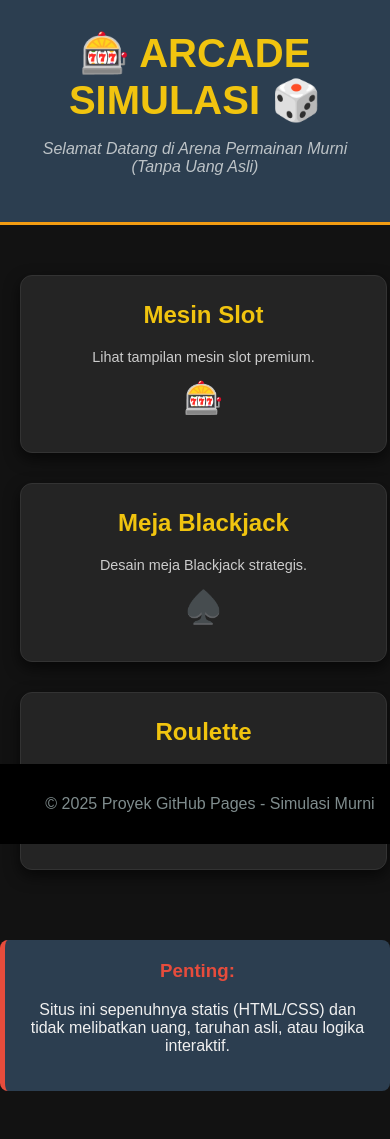
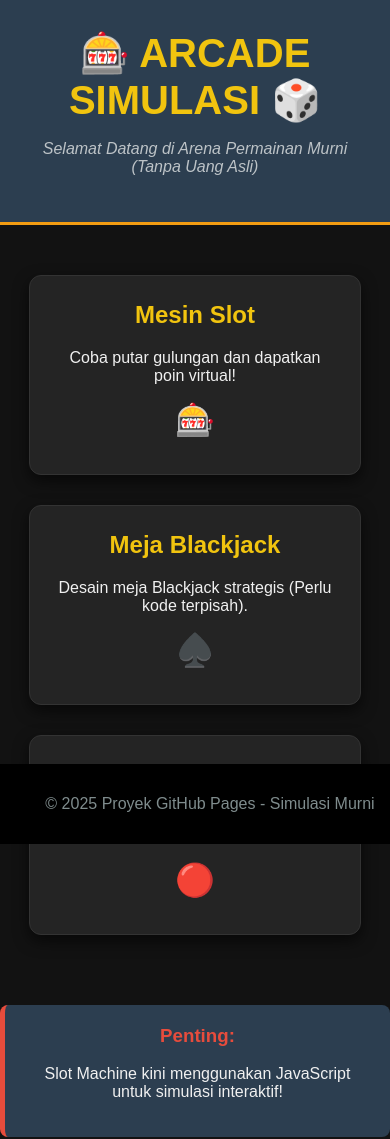
Before and after one commit to VivJ-cosr/99pP, a plain HTML site: page index.html in a window 390 px wide. Drawn offline with Linux system fonts and the light colour scheme.

Commit message:
Update index.html

```diff
--- a/index.html
+++ b/index.html
@@ -8,21 +8,21 @@
     <style>
         body {
             font-family: 'Arial', sans-serif;
-            background-color: #121212; /* Latar belakang sangat gelap */
-            color: #f0f0f0; /* Teks terang */
+            background-color: #121212;
+            color: #f0f0f0;
             margin: 0;
-            padding-bottom: 50px; /* Ruang untuk footer */
+            padding-bottom: 50px;
             text-align: center;
         }
 
         header {
-            background-color: #2c3e50; /* Aksen gelap kebiruan */
+            background-color: #2c3e50;
             padding: 30px 20px;
-            border-bottom: 3px solid #f39c12; /* Garis bawah emas */
+            border-bottom: 3px solid #f39c12;
         }
 
         h1 {
-            color: #f1c40f; /* Warna emas/kuning cerah */
+            color: #f1c40f;
             font-size: 2.5em;
             margin: 0;
         }
@@ -32,7 +32,6 @@
             font-style: italic;
         }
 
-        /* Bagian Daftar Permainan */
         .game-list {
             display: flex;
             justify-content: center;
@@ -42,7 +41,6 @@
         }
 
         .game-card {
-            /* Desain dasar kartu link permainan */
             background-color: #242424;
             padding: 25px;
             border-radius: 12px;
@@ -56,7 +54,7 @@
 
         .game-card:hover {
             background-color: #363636;
-            transform: scale(1.05); /* Efek zoom ringan */
+            transform: scale(1.05);
             border-color: #f1c40f;
         }
 
@@ -66,24 +64,18 @@
             font-size: 1.5em;
         }
 
-        .game-card p {
-            color: #ccc;
-            font-size: 0.9em;
-        }
-
         .card-icon {
             font-size: 2em;
             margin-bottom: 10px;
         }
 
-        /* Info Section */
         .info-section {
             max-width: 600px;
             margin: 20px auto;
             padding: 20px;
             background-color: #2c3e50;
             border-radius: 8px;
-            border-left: 5px solid #e74c3c; /* Warna peringatan merah */
+            border-left: 5px solid #e74c3c;
         }
 
         .info-section h3 {
@@ -91,7 +83,6 @@
             margin-top: 0;
         }
 
-        /* Footer */
         footer {
             background-color: #000;
             color: #7f8c8d;
@@ -99,17 +90,6 @@
             position: fixed;
             bottom: 0;
             width: 100%;
-        }
-
-        /* Responsive design untuk tampilan mobile */
-        @media (max-width: 600px) {
-            .game-list {
-                flex-direction: column;
-                align-items: center;
-            }
-            .game-card {
-                width: 90%;
-            }
         }
     </style>
 </head>
@@ -125,19 +105,19 @@
 
             <a href="slot.html" class="game-card slot-theme">
                 <h2>Mesin Slot</h2>
-                <p>Lihat tampilan mesin slot premium.</p>
+                <p>Coba putar gulungan dan dapatkan poin virtual!</p>
                 <div class="card-icon">🎰</div>
             </a>
 
             <a href="blackjack.html" class="game-card blackjack-theme">
                 <h2>Meja Blackjack</h2>
-                <p>Desain meja Blackjack strategis.</p>
+                <p>Desain meja Blackjack strategis (Perlu kode terpisah).</p>
                 <div class="card-icon">♠️</div>
             </a>
 
             <a href="roulette.html" class="game-card roulette-theme">
                 <h2>Roulette</h2>
-                <p>Visual roda putar yang elegan.</p>
+                <p>Visual roda putar yang elegan (Perlu kode terpisah).</p>
                 <div class="card-icon">🔴</div>
             </a>
 
@@ -145,7 +125,7 @@
 
         <section class="info-section">
             <h3>Penting:</h3>
-            <p>Situs ini sepenuhnya statis (HTML/CSS) dan tidak melibatkan uang, taruhan asli, atau logika interaktif.</p>
+            <p>Slot Machine kini menggunakan JavaScript untuk simulasi interaktif!</p>
         </section>
     </main>
 
```
